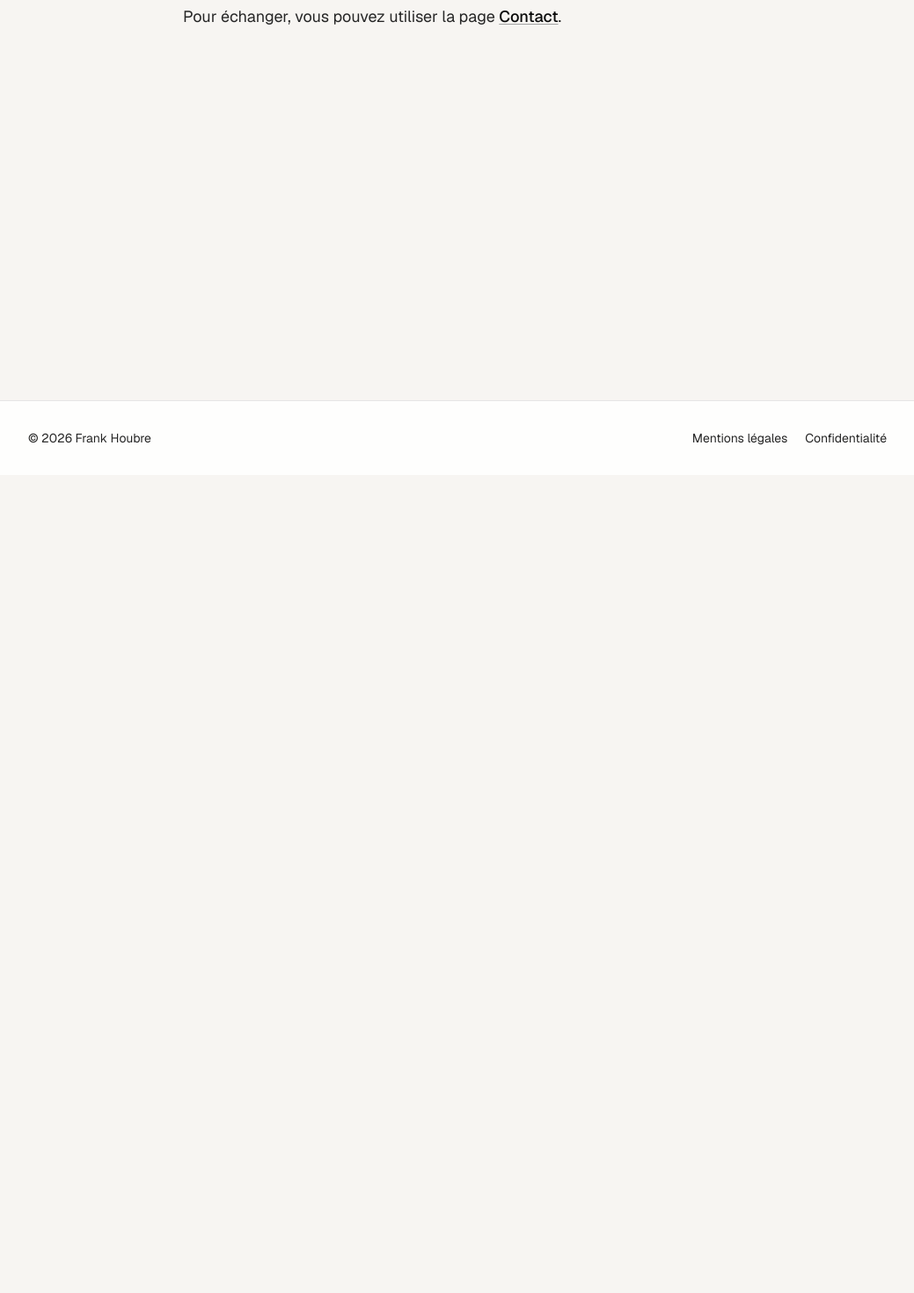
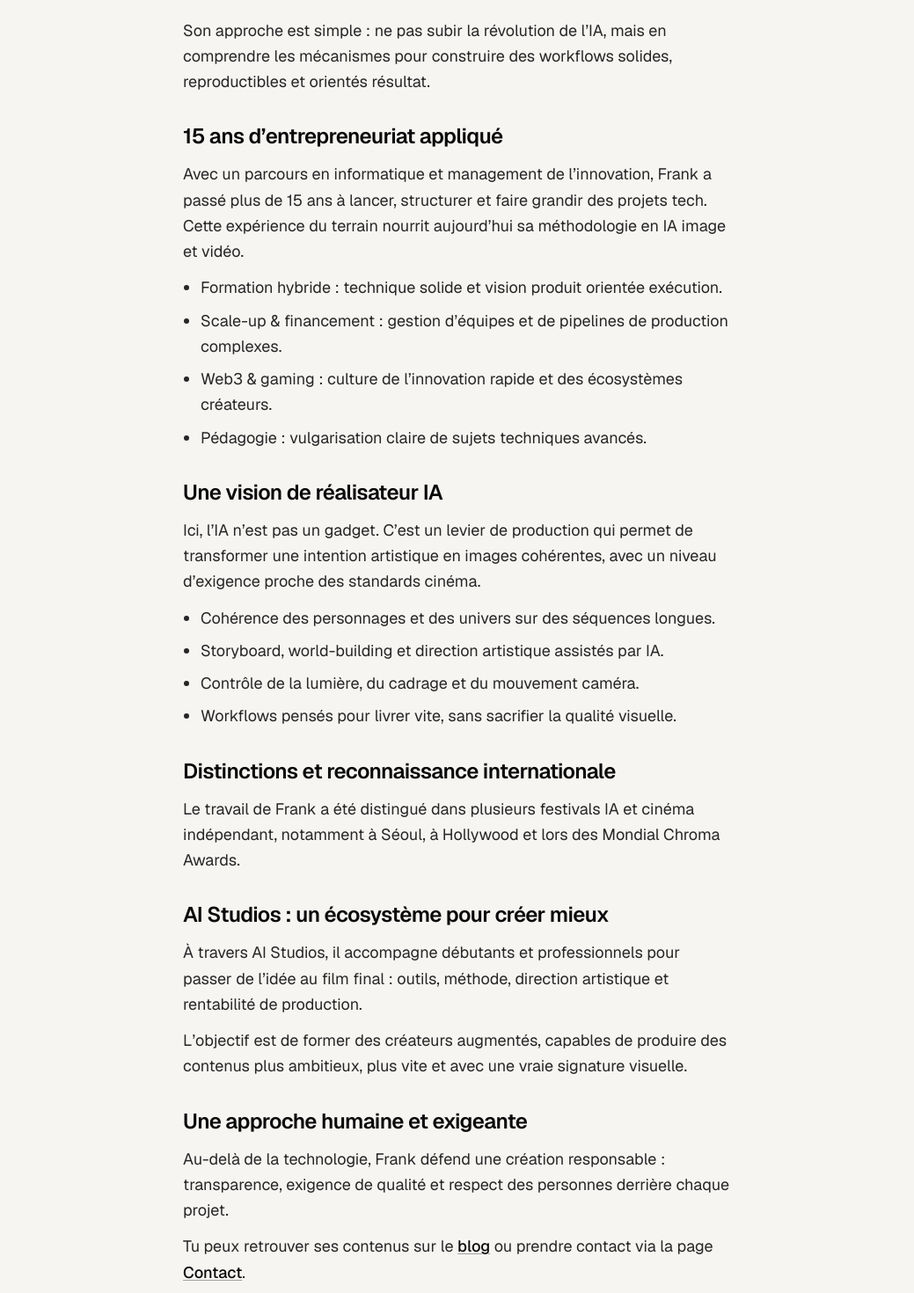
Before and after one commit to Frankhoubre/frankhoubre.com, a Next.js app: page /a-propos in a window 1280 px wide. Shown: the part 260-1730 px from the top of the page at 88% size, without its empty margins (120-1159 px from the left). Before the commit the page ends 800 px from the top, so only its background shows below. Built offline with nearby package versions, Linux system fonts and the light colour scheme; no server answers.

Commit message:
ajout page a-propos

```diff
--- a/src/app/a-propos/page.tsx
+++ b/src/app/a-propos/page.tsx
@@ -1,10 +1,10 @@
 import type { Metadata } from "next";
 import Link from "next/link";
-import { baseUrl, siteName } from "@/lib/site";
+import { baseUrl } from "@/lib/site";
 
 export const metadata: Metadata = {
   title: "À propos",
-  description: `En savoir plus sur ${siteName} et ce site.`,
+  description: "Parcours, vision et méthode de Frank Houbre autour de l’IA vidéo.",
   alternates: { canonical: `${baseUrl}/a-propos` },
 };
 
@@ -12,20 +12,93 @@ export default function AboutPage() {
   return (
     <div className="mx-auto max-w-2xl px-4 py-16 sm:px-6 sm:py-20">
       <h1 className="text-3xl font-semibold tracking-tight">À propos</h1>
-      <div className="mt-6 space-y-4 text-lg leading-relaxed text-neutral-800">
+      <div className="mt-6 space-y-8 text-lg leading-relaxed text-neutral-800">
         <p>
-          Ce site est l’espace personnel de <strong className="text-neutral-950">{siteName}</strong>{" "}
-          : articles, notes et ressources publiées sur le{" "}
+          <strong className="text-neutral-950">Frank Houbre</strong> explore l’IA générative comme un
+          terrain de création, au croisement de l’entrepreneuriat tech et de la réalisation
+          cinématographique.
+        </p>
+
+        <p>
+          Son approche est simple : ne pas subir la révolution de l’IA, mais en comprendre les
+          mécanismes pour construire des workflows solides, reproductibles et orientés résultat.
+        </p>
+
+        <section className="space-y-3">
+          <h2 className="text-2xl font-semibold tracking-tight text-neutral-950">
+            15 ans d’entrepreneuriat appliqué
+          </h2>
+          <p>
+            Avec un parcours en informatique et management de l’innovation, Frank a passé plus de 15
+            ans à lancer, structurer et faire grandir des projets tech. Cette expérience du terrain
+            nourrit aujourd’hui sa méthodologie en IA image et vidéo.
+          </p>
+          <ul className="list-disc space-y-2 pl-5">
+            <li>Formation hybride : technique solide et vision produit orientée exécution.</li>
+            <li>Scale-up & financement : gestion d’équipes et de pipelines de production complexes.</li>
+            <li>Web3 & gaming : culture de l’innovation rapide et des écosystèmes créateurs.</li>
+            <li>Pédagogie : vulgarisation claire de sujets techniques avancés.</li>
+          </ul>
+        </section>
+
+        <section className="space-y-3">
+          <h2 className="text-2xl font-semibold tracking-tight text-neutral-950">
+            Une vision de réalisateur IA
+          </h2>
+          <p>
+            Ici, l’IA n’est pas un gadget. C’est un levier de production qui permet de transformer
+            une intention artistique en images cohérentes, avec un niveau d’exigence proche des
+            standards cinéma.
+          </p>
+          <ul className="list-disc space-y-2 pl-5">
+            <li>Cohérence des personnages et des univers sur des séquences longues.</li>
+            <li>Storyboard, world-building et direction artistique assistés par IA.</li>
+            <li>Contrôle de la lumière, du cadrage et du mouvement caméra.</li>
+            <li>Workflows pensés pour livrer vite, sans sacrifier la qualité visuelle.</li>
+          </ul>
+        </section>
+
+        <section className="space-y-3">
+          <h2 className="text-2xl font-semibold tracking-tight text-neutral-950">
+            Distinctions et reconnaissance internationale
+          </h2>
+          <p>
+            Le travail de Frank a été distingué dans plusieurs festivals IA et cinéma indépendant,
+            notamment à Séoul, à Hollywood et lors des Mondial Chroma Awards.
+          </p>
+        </section>
+
+        <section className="space-y-3">
+          <h2 className="text-2xl font-semibold tracking-tight text-neutral-950">
+            AI Studios : un écosystème pour créer mieux
+          </h2>
+          <p>
+            À travers AI Studios, il accompagne débutants et professionnels pour passer de l’idée au
+            film final : outils, méthode, direction artistique et rentabilité de production.
+          </p>
+          <p>
+            L’objectif est de former des créateurs augmentés, capables de produire des contenus plus
+            ambitieux, plus vite et avec une vraie signature visuelle.
+          </p>
+        </section>
+
+        <section className="space-y-3">
+          <h2 className="text-2xl font-semibold tracking-tight text-neutral-950">
+            Une approche humaine et exigeante
+          </h2>
+          <p>
+            Au-delà de la technologie, Frank défend une création responsable : transparence, exigence
+            de qualité et respect des personnes derrière chaque projet.
+          </p>
+          <p>
+            Tu peux retrouver ses contenus sur le{" "}
             <Link
               href="/blog"
               className="font-medium text-neutral-950 underline decoration-neutral-400 underline-offset-2 hover:decoration-neutral-600"
             >
               blog
-          </Link>
-          .
-        </p>
-        <p>
-          Pour échanger, vous pouvez utiliser la page{" "}
+            </Link>{" "}
+            ou prendre contact via la page{" "}
             <Link
               href="/contact"
               className="font-medium text-neutral-950 underline decoration-neutral-400 underline-offset-2 hover:decoration-neutral-600"
@@ -34,6 +107,7 @@ export default function AboutPage() {
             </Link>
             .
           </p>
+        </section>
       </div>
     </div>
   );
```
Lines whose indentation alone changed are shown as unchanged.
